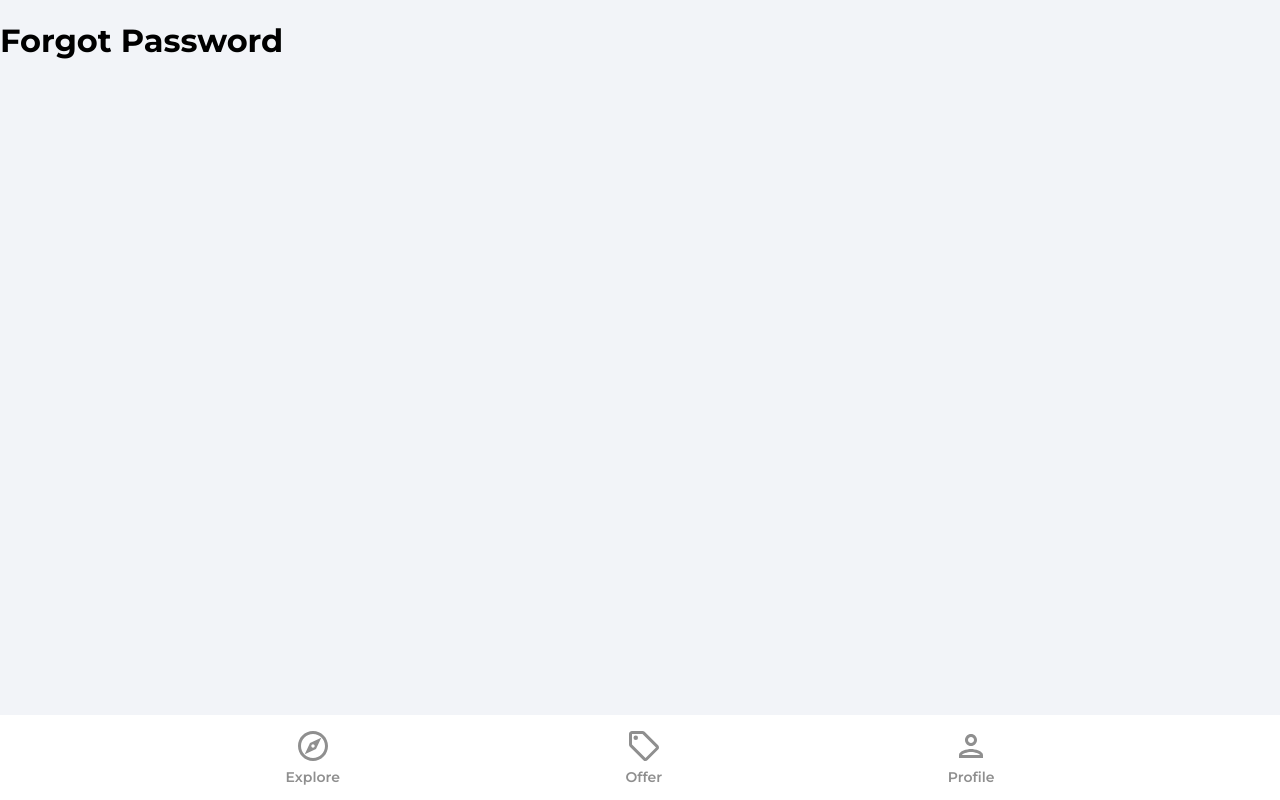
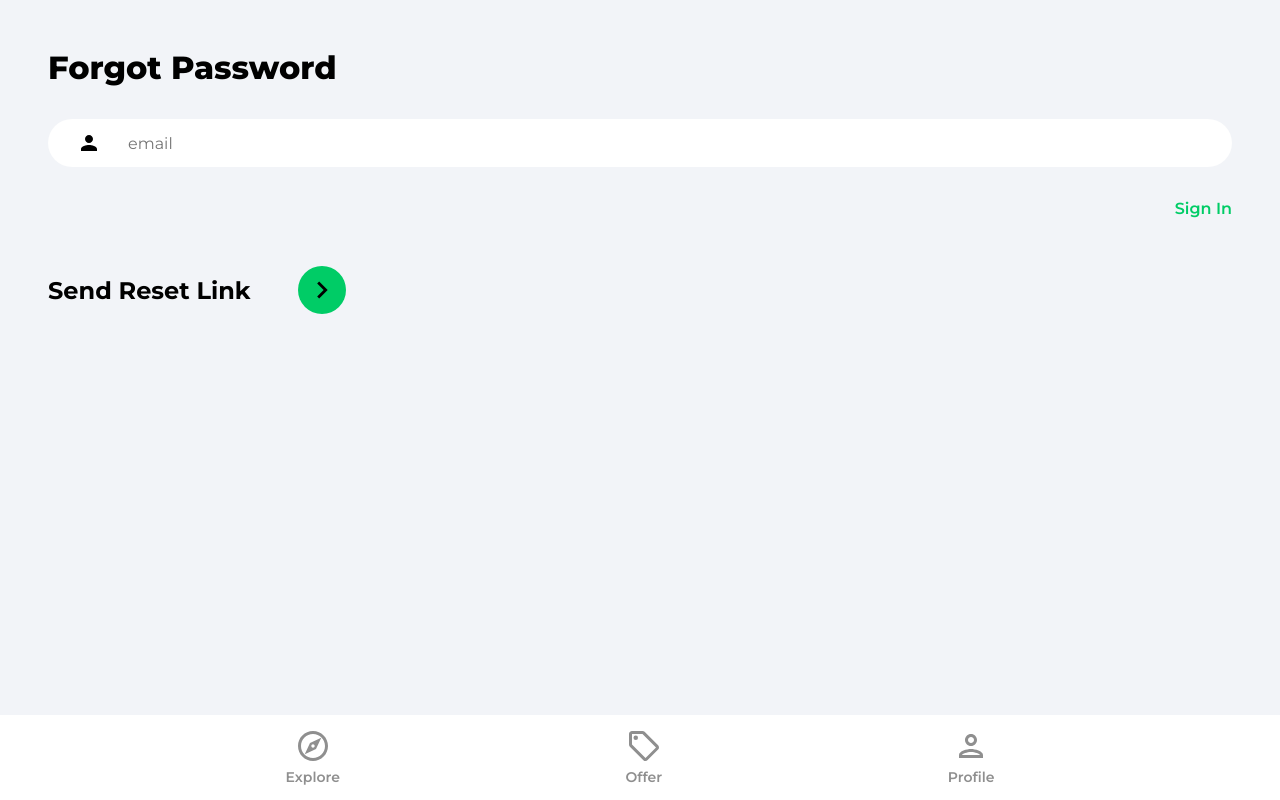
Before and after one commit to alyssavoccia/house-marketplace, a React (Create React App) app: page /forgot-password in a window 1280 px wide. Built offline with nearby package versions, Linux system fonts and the light colour scheme.

Commit message:
Added forgot password functionality

```diff
--- a/src/components/PrivateRoute.jsx
+++ b/src/components/PrivateRoute.jsx
@@ -12,4 +12,4 @@
   return loggedIn ? <Outlet /> : <Navigate to='/sign-in' />
 }
 
-export default PrivateRoute
+export default PrivateRoute;
--- a/src/pages/ForgotPassword.jsx
+++ b/src/pages/ForgotPassword.jsx
@@ -1,7 +1,45 @@
+import { useState } from 'react';
+import { Link } from 'react-router-dom';
+import { getAuth, sendPasswordResetEmail } from 'firebase/auth';
+import { toast } from 'react-toastify';
+import { ReactComponent as ArrowRightIcon } from '../assets/svg/keyboardArrowRightIcon.svg';
+
 function ForgotPassword() {
+  const [email, setEmail] = useState('');
+
+  const onChange = e => setEmail(e.target.value);
+
+  const onSubmit = async (e) => {
+    e.preventDefault();
+
+    try {
+      const auth = getAuth();
+      await sendPasswordResetEmail(auth, email);
+      toast.success('Email was sent');
+    } catch (error) {
+      toast.error('Could not send reset email');
+    }
+  }
+
   return (
-    <div>
-      <h1>Forgot Password</h1>
+    <div className='pageContainer'>
+      <header>
+        <p className="pageHeader">Forgot Password</p>
+      </header>
+
+      <main>
+        <form onSubmit={onSubmit}>
+          <input type="email" className="emailInput" placeholder='email' id='email' value={email} onChange={onChange} />
+          <Link className='forgotPasswordLink' to='/sign-in'>Sign In</Link>
+
+          <div className="signInBar">
+            <div className="signInText">Send Reset Link</div>
+            <button className="signInButton">
+              <ArrowRightIcon fill='FFFFFF' width='34px' height='34px' />
+            </button>
+          </div>
+        </form>
+      </main>
     </div>
   )
 }
```
Also changed, not shown: src/hooks/useAuthStatus.js (line endings or trailing spaces).
